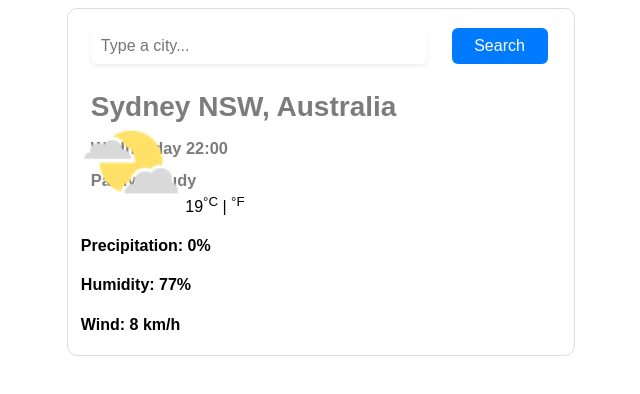
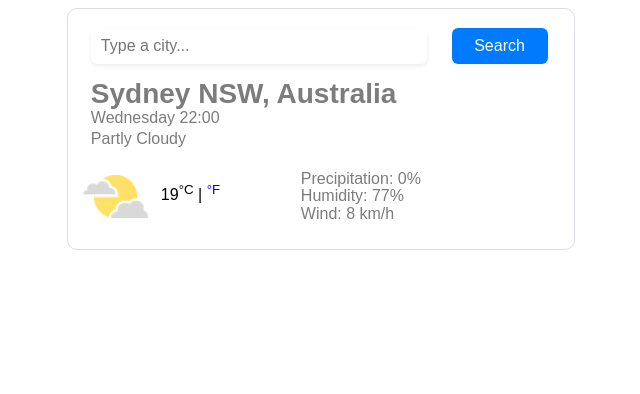
Before and after one commit to Elhamirzaheidar/DailyChallengeSheCodes, a plain HTML site: page index.html in a window 1280 px wide. Shown: the whole page, without its empty margins (319-959 px from the left). Drawn offline with Linux system fonts and the light colour scheme; files whose address does not match are found by name.

Commit message:
SecondDailyChallengeOfWeek3 Style

```diff
--- a/index.html
+++ b/index.html
@@ -34,18 +34,18 @@
         <input type="submit" value="Search" class="submit" />
         <div class="country">
           <h1>Sydney NSW, Australia</h1>
-          <h3>Wednesday 22:00</h3>
-          <h3>Partly Cloudy</h3>
+          <p>Wednesday 22:00</p>
+          <p>Partly Cloudy</h3>
         </div>
         <div class="Tempurture">
           <div class="FirstItem">
-            <img src="./Image/partly_cloudy.png" alt="" width="100" />
-            <span>19<sup>°C</sup> | <sup>°F</sup> </span>
+            <img src="./Image/partly_cloudy.png" alt="" width="69" />
+            <span>19<sup>°C</sup> | <sup><a href="#" target="_blank">°F</a></sup> </span>
           </div>
           <div class="SecondItem">
-            <h4>Precipitation: 0%</h4>
-            <h4>Humidity: 77%</h4>
-            <h4>Wind: 8 km/h</h4>
+            <p>Precipitation: 0%</p>
+            <p>Humidity: 77%</p>
+            <p>Wind: 8 km/h</p>
           </div>
         </div>
       </form>
--- a/style.css
+++ b/style.css
@@ -8,6 +8,7 @@ body {
   border-radius: 10px;
   background-color: #fff;
   width: 90%;
+ height: 240px;
 }
 form {
   display: block;
@@ -20,9 +21,17 @@ form {
   font-size: 14px;
   font-weight: 100;
   height: 19px;
-  line-height: 1;
   margin-left: 10px;
+  line-height:0.1;
 }
+.country p {
+  color: #7c7c7c;
+  font-size: 16px;
+  font-weight: 100;
+  height: 5px;
+line-height: 0.5;
+}
+
 .search {
   width: 70%;
   margin: 10px;
@@ -59,3 +68,31 @@ form {
     width: 40%;
   }
 }
+
+a{
+  text-decoration: none;
+}
+.Tempurture{
+  display: flex;
+  justify-content: space-between;
+  position: relative;
+}
+.FirstItem img{
+  position: absolute;
+  transform: translatey(50px);
+  margin-bottom: 50px;
+}
+.SecondItem{
+  color: #7c7c7c;
+  font-size: 16px;
+  font-weight: normal;
+  height: 19px;
+  margin-left: 10px;
+  line-height:0.1;
+    position: absolute;
+  transform: translate(210px,50px)
+}
+span{
+  position: absolute;
+  transform: translate(80px,70px);
+}
```
